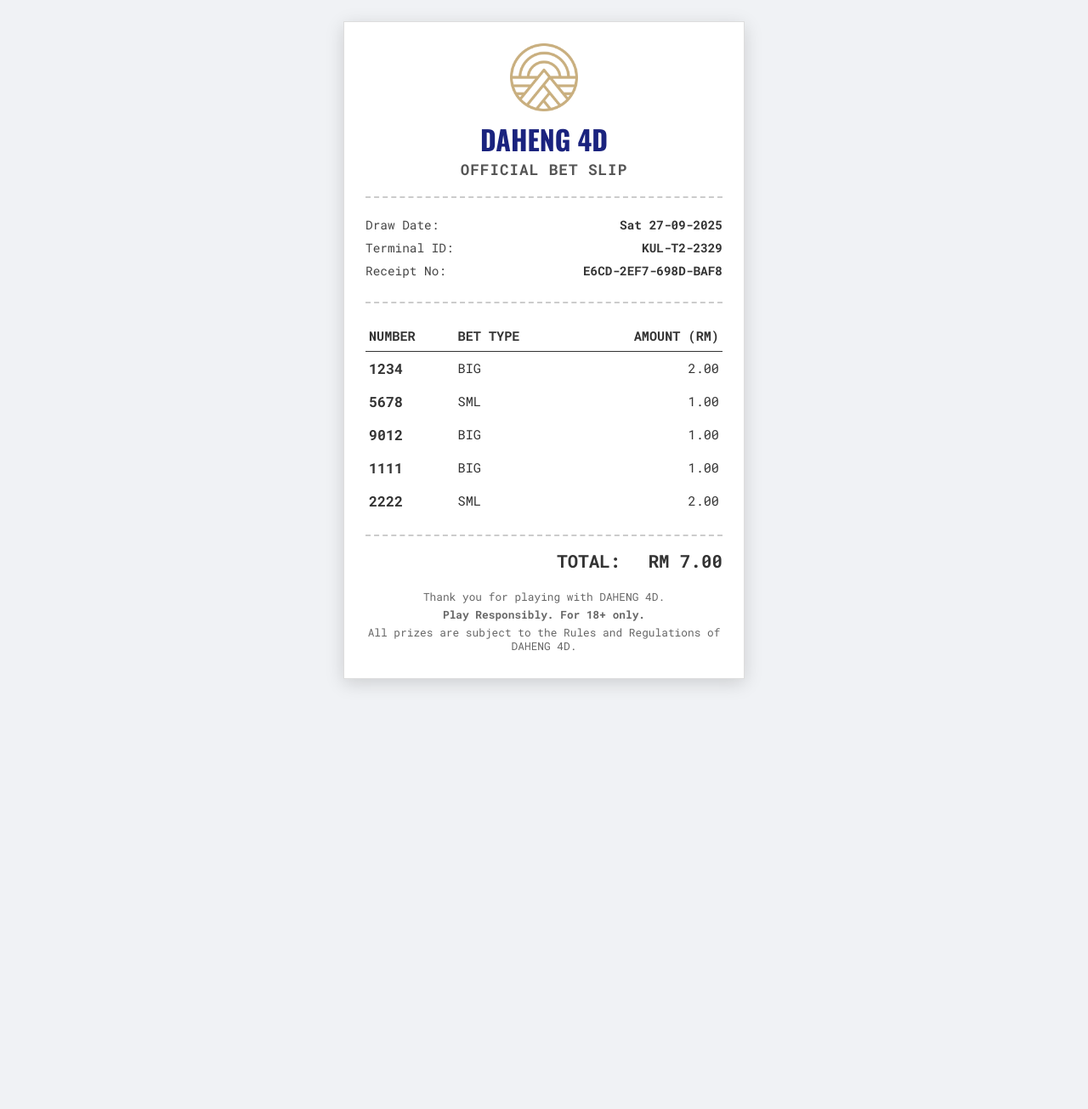
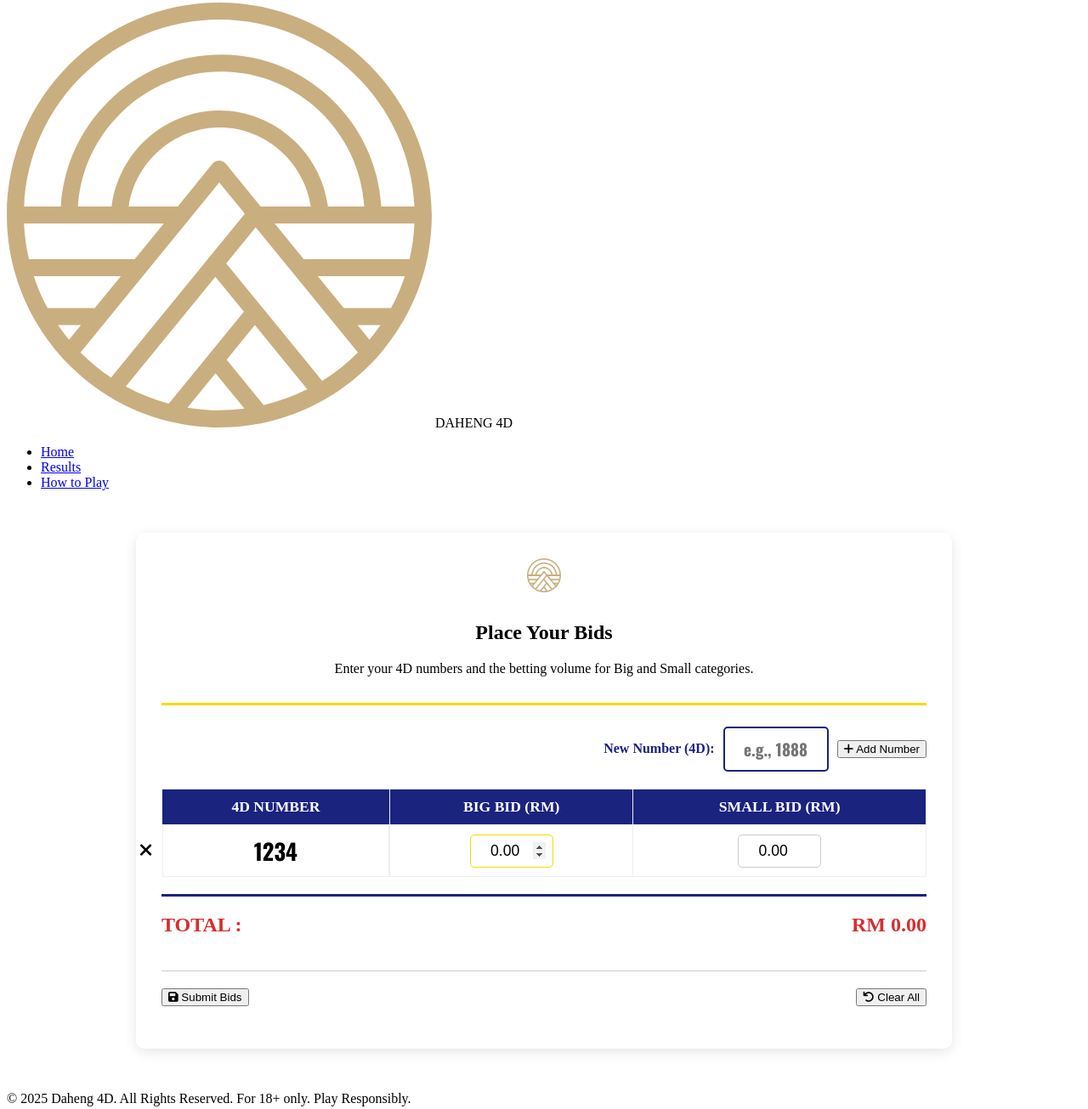
Before and after one commit to DAHENG4D/DAHENGBETSLIP, a plain HTML site: page index.html in a window 1280 px wide. Shown: the part 5-1310 px from the top of the page at 85% size. Before the commit the page ends 834 px from the top, so only its background shows below. Drawn offline with nearby package versions, Linux system fonts and the light colour scheme.

Commit message:
update for combine new bid interface & OFFCIAL BET SLIP

```diff
--- a/index.html
+++ b/index.html
@@ -1,280 +1,84 @@
 <!DOCTYPE html>
 <html lang="en">
 <head>
-    <meta charset="UTF-8">
-    <meta name="viewport" content="width=device-width, initial-scale=1.0">
-    <title>DAHENG 4D - Bet Receipt</title>
-    <link rel="preconnect" href="https://fonts.googleapis.com">
-    <link rel="preconnect" href="https://fonts.gstatic.com" crossorigin>
-    <link href="https://fonts.googleapis.com/css2?family=Oswald:wght@700&family=Roboto+Mono:wght@400;700&display=swap" rel="stylesheet">
-    <style>
-        /* CSS for the receipt page */
-        body {
-            background-color: #f0f2f5; /* Light grey background from main site */
-            font-family: 'Roboto Mono', monospace; /* Monospaced font for a receipt feel */
-            color: #333;
-            display: flex;
-            justify-content: center;
-            align-items: flex-start;
-            padding: 30px 15px;
-            min-height: 100vh;
-            box-sizing: border-box;
-            margin: 0;
-        }
-
-        .receipt-container {
-            background-color: #ffffff;
-            width: 100%;
-            max-width: 420px;
-            padding: 25px;
-            box-shadow: 0 5px 20px rgba(0, 0, 0, 0.15);
-            border: 1px solid #ddd;
-        }
-
-        .receipt-header {
-            text-align: center;
-            margin-bottom: 20px;
-            padding-bottom: 20px;
-            border-bottom: 2px dashed #ccc;
-        }
-
-        .logo {
-            width: 80px;
-            height: auto;
-            margin-bottom: 10px;
-        }
-
-        .brand-name {
-            font-family: 'Oswald', sans-serif;
-            font-size: 2em;
-            color: #1a237e; /* Dark blue from brand style */
-            margin: 0;
-            line-height: 1.2;
-        }
-
-        .receipt-title {
-            font-size: 1.1em;
-            font-weight: 700;
-            margin: 5px 0 0;
-            text-transform: uppercase;
-            color: #555;
-            letter-spacing: 1px;
-        }
-
-        .receipt-details {
-            margin-bottom: 20px;
-            padding-bottom: 20px;
-            border-bottom: 2px dashed #ccc;
-            font-size: 0.9em;
-            line-height: 1.6;
-        }
-
-        .detail-item {
-            display: flex;
-            justify-content: space-between;
-            margin-bottom: 4px;
-        }
-
-        .detail-item span {
-            font-weight: 400;
-            color: #444;
-        }
-
-        .detail-item strong {
-            font-weight: 700;
-        }
-
-        .bets-table {
-            width: 100%;
-            border-collapse: collapse;
-            margin-bottom: 20px;
-        }
-
-        .bets-table th, .bets-table td {
-            text-align: left;
-            padding: 8px 4px;
-            font-size: 0.95em;
-        }
-
-        .bets-table thead {
-            border-bottom: 1px solid #333;
-        }
-
-        .bets-table th {
-            font-weight: 700;
-            text-transform: uppercase;
-        }
-
-        .bets-table td strong {
-             font-size: 1.1em;
-        }
-
-        .bets-table .align-right {
-            text-align: right;
-        }
-
-        .receipt-total {
-            padding-top: 15px;
-            margin-bottom: 20px;
-            border-top: 2px dashed #ccc;
-            text-align: right;
-            font-size: 1.3em;
-            font-weight: 700;
-        }
-
-        .receipt-total span {
-            margin-right: 20px;
-        }
-
-        .receipt-footer {
-            text-align: center;
-            font-size: 0.8em;
-            color: #666;
-        }
-
-        .receipt-footer p {
-            margin: 5px 0;
-        }
-    </style>
+    <meta charset="utf-8"/>
+    <meta content="width=device-width, initial-scale=1.0" name="viewport"/>
+    <title>DAHENG 4D - New Bid Entry</title>
+    <link href="style.css" rel="stylesheet"/>
+    <link href="https://fonts.googleapis.com/css2?family=Roboto:wght@300;400;700&amp;family=Oswald:wght@700&amp;display=swap" rel="stylesheet"/>
+    <link href="https://cdnjs.cloudflare.com/ajax/libs/font-awesome/6.0.0-beta3/css/all.min.css" rel="stylesheet"/>
 </head>
 <body>
-    <div class="receipt-container">
-        <header class="receipt-header">
-            <img src="4DLOGO-B.png" alt="DAHENG 4D Logo" class="logo">
-            <h1 class="brand-name">DAHENG 4D</h1>
-            <h2 class="receipt-title">Official Bet Slip</h2>
-        </header>
+    <header class="main-header">
+        <nav class="navbar">
+            <div class="navbar-brand">
+                <img alt="Daheng 4D Logo" class="nav-logo" src="4DLOGO-B.png"/> <span>DAHENG 4D</span>
+            </div>
+            <ul class="nav-links">
+                <li><a href="index.html#home">Home</a></li>
+                <li><a href="index.html#results">Results</a></li>
+                <li><a href="index.html#how-to-play">How to Play</a></li>
+            </ul>
+        </nav>
+    </header>
 
-        <section class="receipt-details">
-            <div class="detail-item">
-                <span>Draw Date:</span>
-                <strong id="draw-date"></strong>
+    <main>
+        <section class="bidding-container">
+            <div class="bidding-header">
+                <img alt="Daheng 4D Logo" class="nav-logo" src="4DLOGO-B.png" style="height: 40px; margin-bottom: 10px;"/>
+                <h1>Place Your Bids</h1>
+                <p>Enter your 4D numbers and the betting volume for Big and Small categories.</p>
             </div>
-            <div class="detail-item">
-                <span>Terminal ID:</span>
-                <strong id="terminal-id"></strong>
-            </div>
-            <div class="detail-item">
-                <span>Receipt No:</span>
-                <strong id="receipt-no"></strong>
+
+            <div class="bid-form-wrapper">
+
+                <div class="add-number-control">
+                    <label for="newNumberInput" style="font-weight: 700; color: #1a237e;">New Number (4D):</label>
+                    <input type="text" id="newNumberInput" maxlength="4" placeholder="e.g., 1888" pattern="\d{4}" title="Please enter a 4-digit number">
+                    <button type="button" id="addNewNumberBtn" class="btn btn-primary">
+                        <i class="fas fa-plus"></i> Add Number
+                    </button>
+                </div>
+
+                <form id="biddingForm">
+                    <table class="bidding-table">
+                        <thead>
+                            <tr>
+                                <th>4D Number</th>
+                                <th>Big Bid (RM)</th>
+                                <th>Small Bid (RM)</th>
+                                <th></th>
+                            </tr>
+                        </thead>
+                        <tbody id="biddingTableBody">
+                            </tbody>
+                    </table>
+                </form>
+
+                <div class="summary-row">
+                    <span>TOTAL :</span>
+                    <span id="totalAmountDisplay">RM 0.00</span>
+                </div>
+
+                <div class="controls-row">
+    <button type="button" class="btn btn-secondary" onclick="submitBids()">
+        <i class="fas fa-save"></i> Submit Bids
+    </button>
+    <button type="button" class="btn btn-secondary" onclick="document.getElementById('biddingTableBody').innerHTML = ''; calculateTotal();">
+        <i class="fas fa-undo"></i> Clear All
+    </button>
+</div>
+
             </div>
         </section>
+    </main>
 
-        <section class="bets-section">
-            <table class="bets-table">
-                <thead>
-                    <tr>
-                        <th>Number</th>
-                        <th>Bet Type</th>
-                        <th class="align-right">Amount (RM)</th>
-                    </tr>
-                </thead>
-                <tbody>
-                    <tr>
-                        <td><strong>1234</strong></td>
-                        <td>BIG</td>
-                        <td class="align-right">2.00</td>
-                    </tr>
-                    <tr>
-                        <td><strong>5678</strong></td>
-                        <td>SML</td>
-                        <td class="align-right">1.00</td>
-                    </tr>
-                    <tr>
-                        <td><strong>9012</strong></td>
-                        <td>BIG</td>
-                        <td class="align-right">1.00</td>
-                    </tr>
-                    <tr>
-                        <td><strong>1111</strong></td>
-                        <td>BIG</td>
-                        <td class="align-right">1.00</td>
-                    </tr>
-                    <tr>
-                        <td><strong>2222</strong></td>
-                        <td>SML</td>
-                        <td class="align-right">2.00</td>
-                    </tr>
-                </tbody>
-            </table>
-        </section>
+    <footer class="main-footer">
+        <div class="footer-bottom">
+            <p>© 2025 Daheng 4D. All Rights Reserved. For 18+ only. Play Responsibly.</p>
+        </div>
+    </footer>
 
-        <section class="receipt-total">
-            <span>TOTAL:</span>
-            <strong>RM 7.00</strong>
-        </section>
-
-        <footer class="receipt-footer">
-            <p>Thank you for playing with DAHENG 4D.</p>
-            <p><strong>Play Responsibly. For 18+ only.</strong></p>
-            <p>All prizes are subject to the Rules and Regulations of DAHENG 4D.</p>
-        </footer>
-    </div>
-
-    <script>
-        document.addEventListener('DOMContentLoaded', function() {
-            // --- Function to generate a random Terminal ID ---
-            function generateTerminalId() {
-                const prefix = 'KUL-T2-';
-                // Generate a random 4-digit number
-                const randomNumber = Math.floor(1000 + Math.random() * 9000);
-                return prefix + randomNumber;
-            }
-
-            // --- Function to generate a random Receipt No ---
-            function generateReceiptNo() {
-                // Helper function to create a 4-character hex block
-                const s4 = () => Math.floor((1 + Math.random()) * 0x10000).toString(16).substring(1).toUpperCase();
-                return `${s4()}-${s4()}-${s4()}-${s4()}`;
-            }
-
-            // --- Function to get the current date in GMT+8 (Asia/Kuala_Lumpur) ---
-            function getGMT8Date() {
-                const dateOptions = {
-                    weekday: 'short',
-                    day: '2-digit',
-                    month: '2-digit',
-                    year: 'numeric',
-                    timeZone: 'Asia/Kuala_Lumpur' // GMT+8
-                };
-
-                // Format: Sat, 27/09/2025
-                const formatter = new Intl.DateTimeFormat('en-GB', dateOptions);
-                const parts = formatter.formatToParts(new Date());
-
-                let day = '';
-                let month = '';
-                let year = '';
-                let weekday = '';
-
-                parts.forEach(part => {
-                    if (part.type === 'day') day = part.value;
-                    if (part.type === 'month') month = part.value;
-                    if (part.type === 'year') year = part.value;
-                    if (part.type === 'weekday') weekday = part.value;
-                });
-
-                // Reformat to match the original style: "Sat 27-09-2025"
-                return `${weekday} ${day}-${month}-${year}`;
-            }
-
-            // --- Update the elements on the page ---
-            const drawDateElement = document.getElementById('draw-date');
-            const terminalIdElement = document.getElementById('terminal-id');
-            const receiptNoElement = document.getElementById('receipt-no');
-
-            if (drawDateElement) {
-                drawDateElement.textContent = getGMT8Date();
-            }
-
-            if (terminalIdElement) {
-                terminalIdElement.textContent = generateTerminalId();
-            }
-
-            if (receiptNoElement) {
-                receiptNoElement.textContent = generateReceiptNo();
-            }
-        });
-    </script>
+    <script src="script.js"></script>
 </body>
 </html>
--- /dev/null
+++ b/script.js
@@ -0,0 +1,167 @@
+// --- NEW FUNCTIONS FOR DYNAMIC BIDDING FORM ---
+
+// Global variable to track the total amount
+let totalBiddingAmount = 0.00;
+
+/**
+ * Calculates and updates the total amount of all bids.
+ */
+function calculateTotal() {
+    let currentTotal = 0.00;
+    // Select all Big and Small bid input fields
+    const bidInputs = document.querySelectorAll('.bid-input');
+
+    // Sum up the values
+    bidInputs.forEach(input => {
+        const value = parseFloat(input.value) || 0;
+        currentTotal += value;
+    });
+
+    totalBiddingAmount = currentTotal;
+
+    // Update the total display
+    const totalDisplay = document.getElementById('totalAmountDisplay');
+    if (totalDisplay) {
+        totalDisplay.textContent = `RM ${currentTotal.toFixed(2)}`;
+    }
+}
+
+/**
+ * Creates and adds a new bid row to the table.
+ * @param {string} number - The 4-digit number (e.g., "1234").
+ */
+function addNewBidRow(number = '') {
+    const tableBody = document.getElementById('biddingTableBody');
+    const num = number.trim().padStart(4, '0'); // Ensure 4 digits
+
+    // Input validation
+    // ...
+
+    // Check for duplicates
+    // ...
+
+    // Create the new table row
+    const newRow = tableBody.insertRow();
+    newRow.setAttribute('data-number', num);
+
+    // UPDATED HTML: Changed icon to 'fa-times'
+    newRow.innerHTML = `
+        <td class="bid-number-cell">
+            <button type="button" class="btn btn-secondary btn-remove" onclick="removeBidRow(this)">
+                <i class="fas fa-times"></i>
+            </button>
+            ${num}
+        </td>
+        <td>
+            <input type="number" class="bid-input" data-type="big" min="1" step="1.00" value="0.00" onchange="calculateTotal()" onkeyup="calculateTotal()">
+        </td>
+        <td>
+            <input type="number" class="bid-input" data-type="small" min="1" step="1.00" value="0.00" onchange="calculateTotal()" onkeyup="calculateTotal()">
+        </td>
+    `;
+
+    // Clear the input field after successful addition
+    const newNumberInput = document.getElementById('newNumberInput');
+    if (newNumberInput) {
+        newNumberInput.value = '';
+    }
+
+    // Set focus on the first input of the new row
+    newRow.querySelector('.bid-input[data-type="big"]').focus();
+
+    calculateTotal(); // Recalculate total
+}
+
+/**
+ * Removes a bid row from the table.
+ * @param {HTMLElement} buttonElement - The remove button that was clicked.
+ */
+function removeBidRow(buttonElement) {
+    const row = buttonElement.closest('tr');
+    if (confirm(`Are you sure you want to remove number ${row.getAttribute('data-number')}?`)) {
+        row.remove();
+        calculateTotal(); // Recalculate total
+    }
+}
+
+// Event Listener for the 'Add Number' button
+document.addEventListener('DOMContentLoaded', () => {
+    // Check if we are on the bidding form page
+    const addButton = document.getElementById('addNewNumberBtn');
+    if (addButton) {
+        addButton.addEventListener('click', () => {
+            const numberInput = document.getElementById('newNumberInput');
+            if (numberInput.value) {
+                addNewBidRow(numberInput.value);
+            } else {
+                alert("Please enter a 4-digit number first.");
+            }
+        });
+
+        // Initialize with a placeholder row if the table is empty
+        const tableBody = document.getElementById('biddingTableBody');
+        if (tableBody && tableBody.rows.length === 0) {
+            addNewBidRow('1234'); // Add a sample number on load
+        }
+
+        calculateTotal(); // Calculate initial total
+    }
+});
+
+// --- NEW FUNCTION TO COLLECT AND STORE BIDS ---
+
+/**
+ * Collects all current bids, stores them in localStorage, and redirects to the receipt page.
+ */
+function submitBids() {
+    const bids = [];
+    let grandTotal = 0.00;
+
+    // 1. Collect all rows and calculate total
+    const tableRows = document.querySelectorAll('#biddingTableBody tr');
+
+    tableRows.forEach(row => {
+        const number = row.getAttribute('data-number');
+        const bigInput = row.querySelector('.bid-input[data-type="big"]');
+        const smallInput = row.querySelector('.bid-input[data-type="small"]');
+
+        const bigAmount = parseFloat(bigInput.value) || 0;
+        const smallAmount = parseFloat(smallInput.value) || 0;
+
+        grandTotal += bigAmount + smallAmount;
+
+        // Add BIG bid if amount > 0
+        if (bigAmount > 0) {
+            bids.push({
+                number: number,
+                type: 'BIG',
+                amount: bigAmount.toFixed(2)
+            });
+        }
+
+        // Add SML bid if amount > 0
+        if (smallAmount > 0) {
+            bids.push({
+                number: number,
+                type: 'SML',
+                amount: smallAmount.toFixed(2)
+            });
+        }
+    });
+
+    // 2. Store the data in local storage
+    localStorage.setItem('daheng4dBids', JSON.stringify(bids));
+    localStorage.setItem('daheng4dTotal', grandTotal.toFixed(2));
+
+    // 3. Redirect the user to the receipt page
+    // NOTE: Replace 'OFFICIAL BET SLIP/index.html' with the actual path
+    window.location.href = 'OFFICIAL BET SLIP/index.html';
+}
+
+// Expose the function globally for a new submit button
+window.submitBids = submitBids;
+
+// Expose functions globally for HTML attributes (onclick)
+window.calculateTotal = calculateTotal;
+window.addNewBidRow = addNewBidRow;
+window.removeBidRow = removeBidRow;
--- /dev/null
+++ b/style.css
@@ -0,0 +1,133 @@
+/* --- New Styles for Bidding Form --- */
+.bidding-container {
+    max-width: 900px;
+    margin: 50px auto;
+    padding: 30px;
+    background-color: #ffffff;
+    border-radius: 10px;
+    box-shadow: 0 4px 15px rgba(0, 0, 0, 0.1);
+}
+
+.bidding-header {
+    text-align: center;
+    border-bottom: 3px solid #ffd700;
+    padding-bottom: 15px;
+    margin-bottom: 25px;
+}
+
+.bidding-table {
+    width: 100%;
+    border-collapse: collapse;
+    margin-top: 20px;
+    font-size: 1.1em;
+}
+
+.bidding-table th, .bidding-table td {
+    padding: 10px 15px;
+    text-align: center;
+    border: 1px solid #eee;
+}
+
+.bidding-table thead th {
+    background-color: #1a237e;
+    color: white;
+    font-weight: 700;
+    text-transform: uppercase;
+}
+
+/* HIDES the header for the removed Action column */
+.bidding-table thead th:last-child {
+    display: none;
+}
+
+.bidding-table tbody tr:nth-child(even) {
+    background-color: #f7f7f7;
+}
+
+.bid-number-cell {
+    font-family: 'Oswald', sans-serif;
+    font-size: 1.5em;
+    font-weight: 700;
+    color: #000000;
+    min-width: 80px;
+    position: relative;
+    display: flex;
+    justify-content: center;
+    align-items: center;
+    gap: 0;
+}
+
+.bid-input {
+    width: 80px;
+    padding: 8px;
+    border: 1px solid #ccc;
+    border-radius: 5px;
+    text-align: center;
+    font-size: 1em;
+}
+
+.bid-input:focus {
+    border-color: #ffd700;
+    outline: none;
+}
+
+.btn-remove {
+    /* Style for the cross icon (no box) */
+    background-color: transparent;
+    color: #000000;
+
+    padding: 0;
+    font-size: 0.8em;
+    line-height: 1;
+    border: none;
+    cursor: pointer;
+    transition: color 0.2s;
+
+    /* KEY CHANGES: Vertical centering and pushed further left */
+    position: absolute;
+    top: 50%; /* Center vertically with the number */
+    left: 0;
+    /* Push left by 200% of its own width, and -50% up for perfect vertical centering */
+    transform: translate(-200%, -50%);
+    z-index: 10;
+}
+
+.btn-remove:hover {
+    color: #d32f2f; /* Red on hover */
+    background-color: transparent;
+}
+
+/* --- Controls and Summary --- */
+.controls-row, .summary-row {
+    display: flex;
+    justify-content: space-between;
+    align-items: center;
+    padding: 20px 0;
+    border-top: 1px solid #ccc;
+    margin-top: 20px;
+}
+
+.summary-row {
+    font-size: 1.5em;
+    font-weight: 700;
+    border-top: 3px solid #1a237e;
+    color: #d32f2f;
+}
+
+.add-number-control {
+    display: flex;
+    gap: 10px;
+    align-items: center;
+    justify-content: flex-end;
+    margin-bottom: 20px;
+}
+
+#newNumberInput {
+    width: 100px;
+    padding: 10px;
+    font-size: 1.2em;
+    font-family: 'Oswald', sans-serif;
+    text-align: center;
+    border: 2px solid #1a237e;
+    border-radius: 5px;
+}
```
